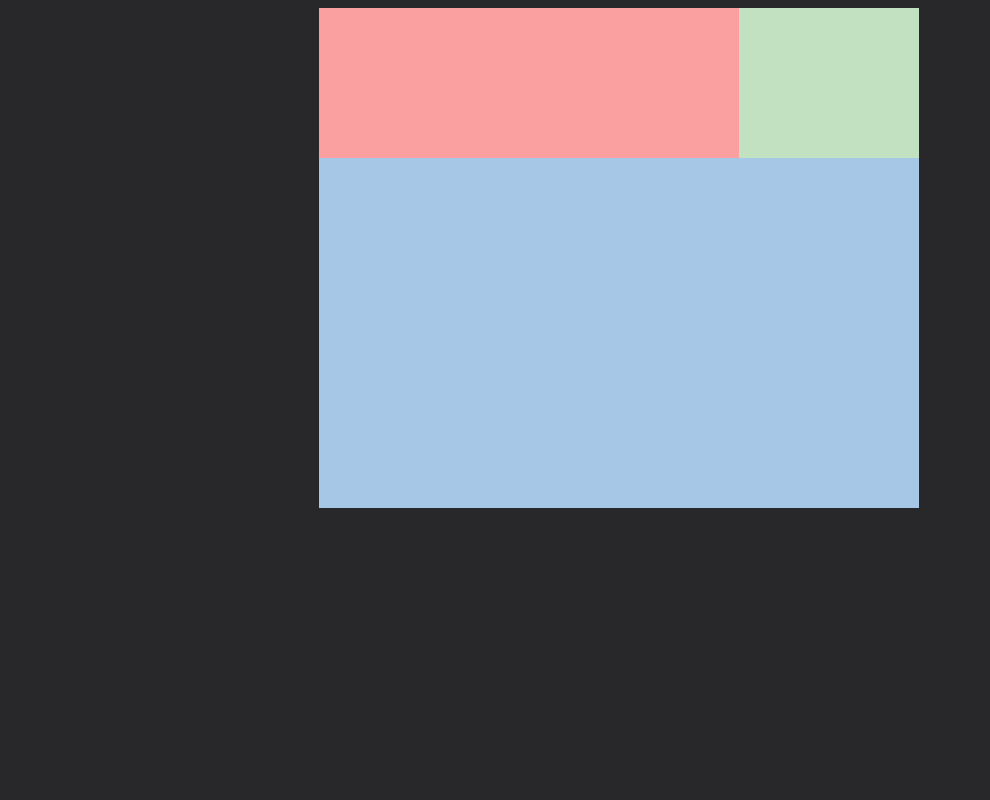
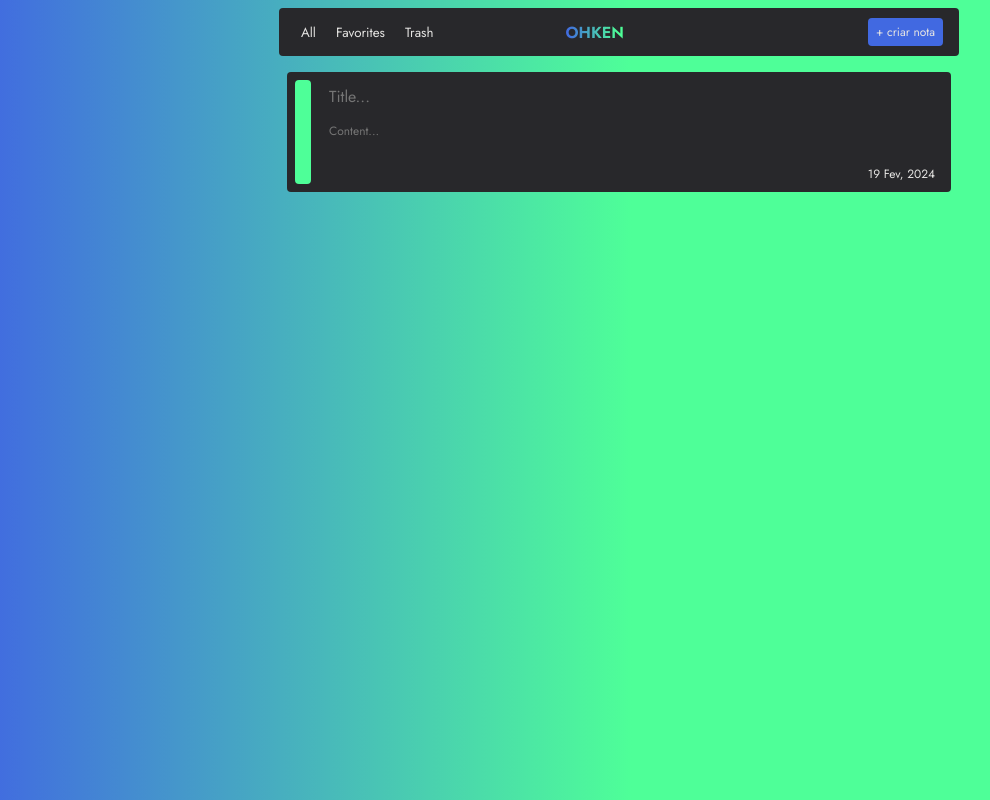
Before and after one commit to DAN-3200/Lemure, a React (Vite) app in the folder clientSide/: page / in a window 1280 px wide. Shown: the whole page, without its empty margins (21-1011 px from the left). Built offline with nearby package versions, Linux system fonts and the light colour scheme.

Commit message:
add + design

```diff
--- a/clientSide/package.json
+++ b/clientSide/package.json
@@ -22,6 +22,7 @@
     "eslint-plugin-react-hooks": "^4.6.0",
     "eslint-plugin-react-refresh": "^0.4.6",
     "react-router-dom": "^6.22.3",
+    "sass": "^1.75.0",
     "vite": "^5.2.0"
   }
 }
--- a/clientSide/src/index.css
+++ /dev/null
@@ -1,11 +0,0 @@
-/* Esse CSS altera diretamente o index.html */
-:root {
-  background-color: #28282b;
-}
-
-#root{
-  display: flex;
-  justify-content: center;
-  align-items: center;
-  flex-direction: column;
-}
--- a/clientSide/src/main.jsx
+++ b/clientSide/src/main.jsx
@@ -1,16 +1,14 @@
 import React from 'react'
 import ReactDOM from 'react-dom/client'
 import { BrowserRouter, Routes, Route } from 'react-router-dom'
-import App from './pages/App.jsx'
-import Test from './pages/Test.jsx'
-import './index.css'
+import Design from './pages/Design'
+
 
 function Base(){
   return (
     <BrowserRouter>
       <Routes>
-        <Route path='/' element={<Test/>}></Route>
-        <Route path='notes' element={<App/>}></Route>
+        <Route path='/' element={<Design/>}></Route>
       </Routes>
     </BrowserRouter>
   )
--- a/clientSide/src/pages/App.css
+++ b/clientSide/src/pages/App.scss
@@ -1,4 +1,5 @@
 /* Adotar o estilo de declaração 'camelCase' */
+
 .wall *{
 	font-family: "Poppins", sans-serif;
 	box-sizing: border-box; /* Ajuda as divs respeitarem o limite das caixas */
--- /dev/null
+++ b/clientSide/src/pages/Design.jsx
@@ -0,0 +1,29 @@
+import './Design.scss'
+
+export default function Design() {
+	return (
+		<>
+			<div className='box'>
+				<div className='menuApp'>
+               <button className="buttonMenu">All</button>
+               <button className="buttonMenu">Favorites</button>
+               <button className="buttonMenu">Trash</button>
+               <span className="nameApp">OHKEN</span>
+               <button className="createNote"> + criar nota</button>
+            </div>
+				<div className='notesField'>
+					<div className="note">
+                  <div className="colorNote"></div>
+                  <div className="formNote">
+                     <input type="text" name="" id="" placeholder='Title...' />
+                     <textarea name="" id="" cols="30" rows="10" placeholder='Content...'></textarea>
+                     <div className="toolsNote">
+                        <span>19 Fev, 2024</span>
+                     </div>
+                  </div>
+               </div>
+				</div>
+			</div>
+		</>
+	)
+}
--- /dev/null
+++ b/clientSide/src/pages/Design.scss
@@ -0,0 +1,188 @@
+// - imports
+@import url('https://fonts.googleapis.com/css2?family=Jost:ital,wght@0,100..900;1,100..900&display=swap');
+
+// - variáveis [4|8 pointGrid]
+$nPadding: 4px;
+$nMargin: 4px;
+$nRadius: 4px;
+$nFont-Size: 12px;
+
+$vColor-1: #4169e1;
+$vColor-2: #4eff98;
+$vColor-3: #ffaa33;
+$vDark: #28282b;
+$vWhite: #e5e4e2;
+$vDark-off: #343434;
+$vWhite-off: #faf9f6;
+
+
+@mixin font-grad($color1, $color2) {
+	background-image: linear-gradient(
+		90deg,
+		$color1 0%,
+		$color2 90%
+	); /* Gradiente de laranja para vermelho */
+	-webkit-background-clip: text; /* Aplica o gradiente dentro do texto */
+	color: transparent; /* Torna o texto transparente para mostrar o gradiente por trás */
+}
+
+// - estilização
+* {
+	// Generálização
+	box-sizing: border-box;
+
+	font-family: 'Jost', sans-serif;
+	font-optical-sizing: auto;
+	font-weight: 400;
+	font-style: normal;
+
+	button{
+		display: grid;
+		place-items: center;
+	}
+}
+body {
+	padding: 0;
+	margin: 0;
+	background: rgb(65,105,225);
+	background: linear-gradient(90deg, rgba(65,105,225,1) 0%, rgba(78,255,152,1) 51%);
+
+	#root {
+		height: 100vh;
+		display: flex;
+		justify-content: center;
+	}
+}
+.box {
+	width: 680px;
+	height: 640px;
+	margin-top: $nMargin * 2;
+	// background-color: $vColor-1;
+	display: grid;
+	row-gap: 8px;
+	grid-template-rows: 48px 1fr;
+
+	.menuApp {
+		background-color: $vDark;
+		border-radius: $nRadius;
+		padding: $nPadding * 2 $nPadding * 4;
+		align-items: center;
+		display: flex;
+		gap: 8px;
+
+		button.buttonMenu {
+			background-color: transparent;
+			border: none;
+			color: $vWhite;
+         cursor: pointer;
+		}
+		button.createNote {
+			min-width: 48px;
+			height: 28px;
+			border-radius: $nRadius;
+			color: $vWhite;
+			background: rgb(65,105,225);
+			border: none;
+			font-size: 12px;
+			padding: 0px $nPadding * 2;
+			margin-left: auto;
+			white-space: nowrap;
+         cursor: pointer;
+		}
+		span.nameApp{
+			@include font-grad($vColor-1, $vColor-2 );
+			font-weight: 640;
+			margin: 0 auto;
+		}
+	}
+	.notesField {
+		border-radius: $nRadius;
+		padding: $nPadding * 2;
+		// background-color: $vDark;
+		display: flex;
+		flex-direction: column;
+		gap: 8px;
+
+		.note {
+			background-color: $vDark;
+			min-height: 120px;
+			border-radius: $nRadius;
+			padding: $nPadding * 2;
+			display: grid;
+			grid-template-columns: 16px auto;
+			gap: 4px;
+
+			.colorNote {
+				background-color: $vColor-2;
+				border-radius: $nRadius;
+			}
+			.formNote {
+				// background-color: #E5E4E2;
+				border-radius: $nRadius;
+            display: grid;
+            grid-template-rows: 32px auto 20px;
+            row-gap: 4px;
+				padding: 0px $nPadding*2;
+
+				input{
+					background-color: transparent;
+					border: none;
+					border: 2px solid transparent;
+					outline: none;
+					border-radius: $nRadius;
+					font-size: 16px;
+					padding: $nPadding;
+					color: $vWhite-off;
+
+					&:hover{
+						transition: 0.3s;
+						border: 2px solid $vDark-off ;
+
+						&:focus{
+							transition: 0.3s;
+							border: 2px solid $vColor-1 ;
+						}
+					}
+
+				}
+				textarea{
+					background-color: transparent;
+					border: none;
+					resize: none;
+					border: 2px solid transparent;
+					outline: none;
+					border-radius: $nRadius;
+					transition: 0.2s;
+					font-size: 12px;
+					padding: $nPadding;
+					color: $vWhite;
+					height: 32px;
+
+					overflow: hidden;
+					text-overflow: ellipsis;
+
+					&:focus{
+						transition: 0.3s;
+						border: 2px solid $vColor-1 ;
+						height: 120px;
+					}
+
+
+					&:hover{
+						transition: 0.3s;
+						border: 2px solid $vDark-off ;
+
+					}
+
+				}
+				.toolsNote{
+					display: flex;
+					font-size: 12px;
+					justify-content: end;
+					align-items: center;
+					color: $vWhite;
+				}
+			}
+		}
+	}
+}
--- a/clientSide/src/pages/Test.css
+++ /dev/null
@@ -1,24 +0,0 @@
-.base{
-    height: 500px;
-    width: 600px;
-
-	display: grid;
-    grid-template-columns:  70% 30%;
-    grid-template-rows: 30% 70%;
-}
-
-.base div{
-	/* height: 200px;
-	width: 200px; */
-}
-
-.red{
-	background-color: #FAA0A0;
-}
-.green{
-	background-color: #C1E1C1;
-}
-.blue{
-	background-color: #A7C7E7;
-    grid-area: 2 / 1 / 3 / 3;
-}
--- a/clientSide/src/pages/Test.jsx
+++ /dev/null
@@ -1,14 +0,0 @@
-import './Test.css'
-
-const title = document.getElementsByTagName('title')[0]
-title.innerHTML = "Test"
-
-export default function Test(){
-    return (<>
-        <div className="base">
-            <div className='red'></div>
-            <div className='green'></div>
-            <div className='blue'></div>
-        </div>
-    </>)
-}
```
Also changed, not shown: clientSide/src/elements/fetch.js (added, +24 -0 lines), clientSide/src/pages/App.jsx (+68 -72 lines), clientSide/src/assets/leia.txt (deleted), 2 other files (tests, documents, lock files or other folders).
